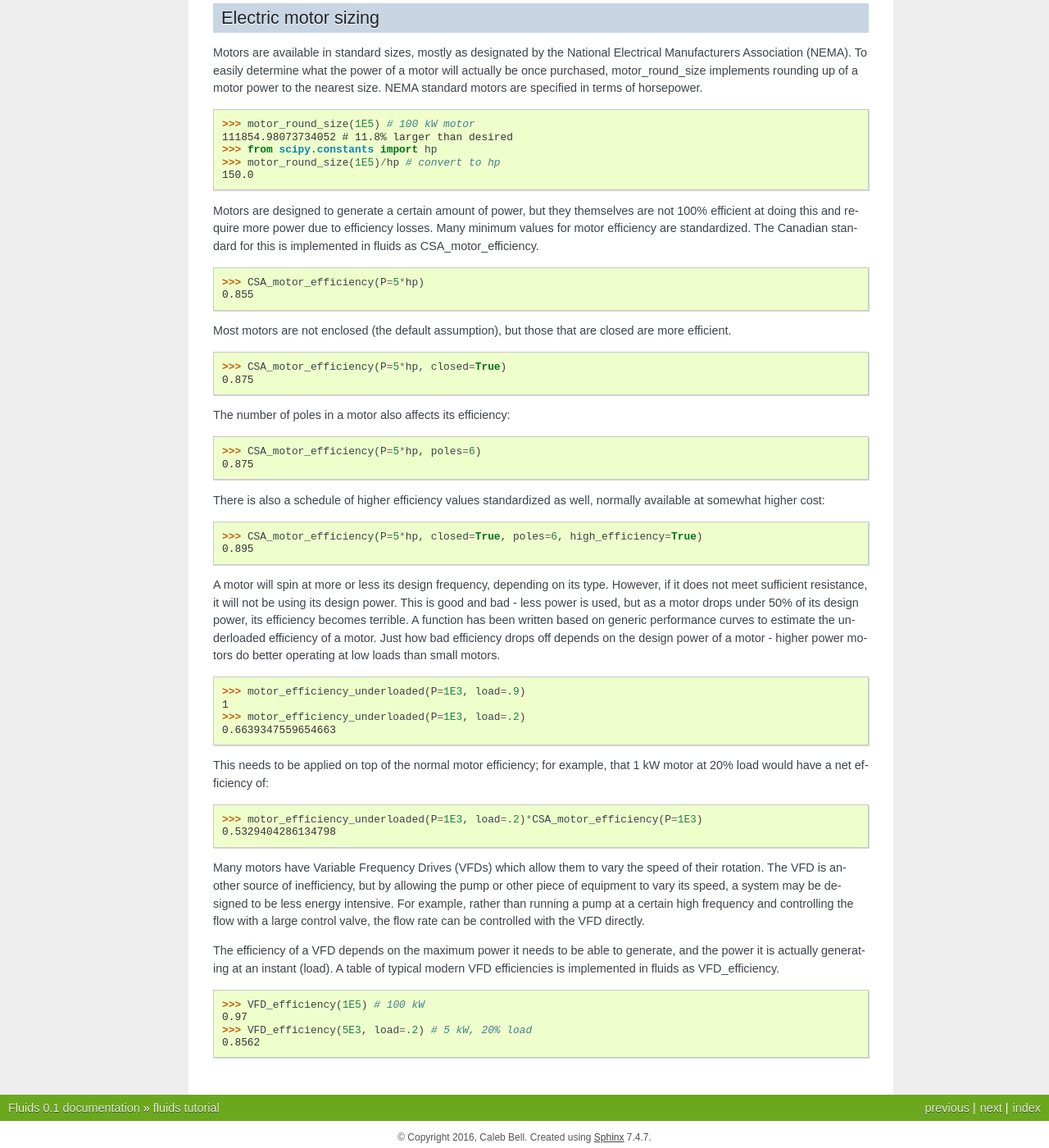
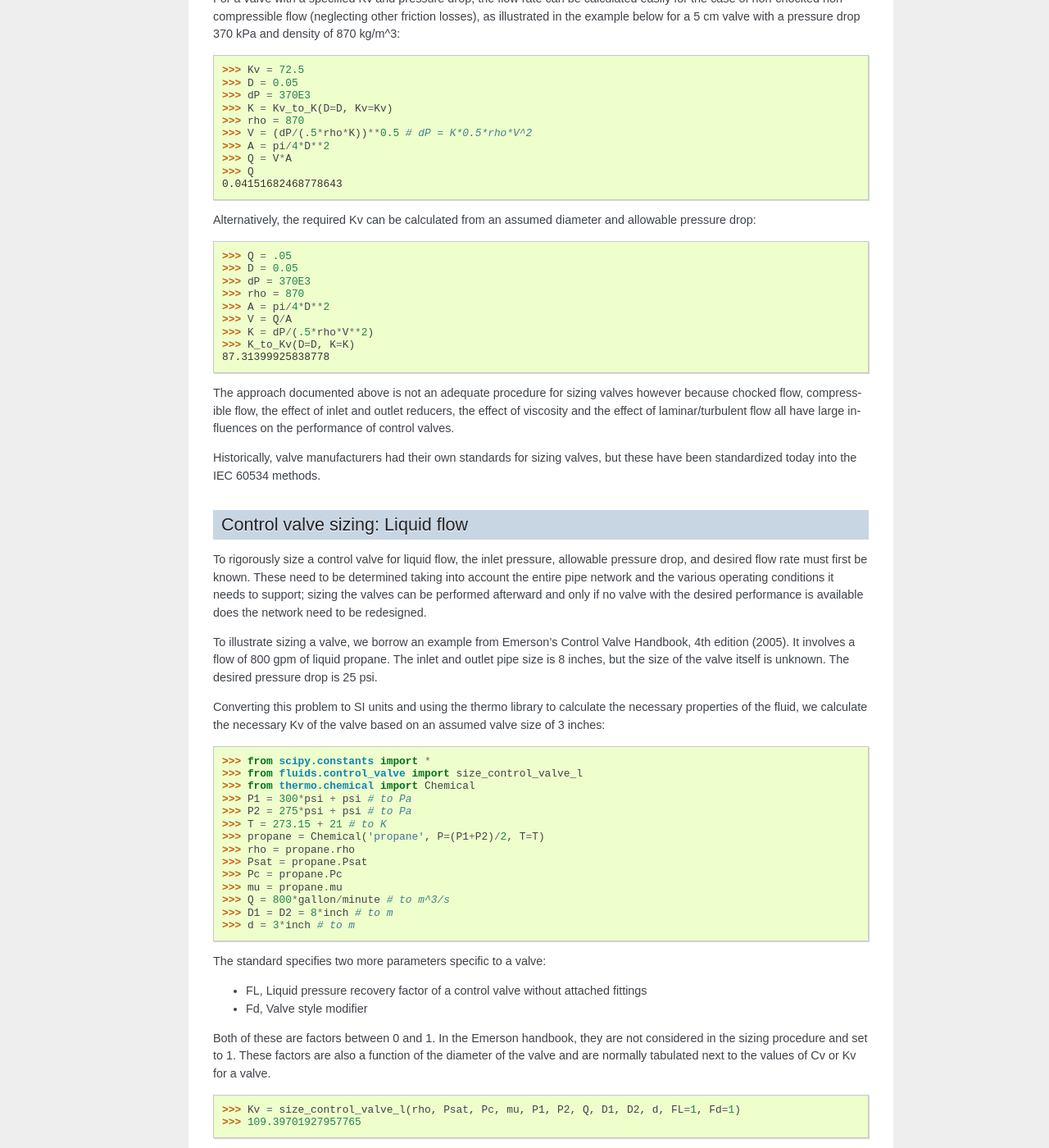
Before and after one commit to CalebBell/fluids, a Sphinx documentation site: the page built from docs/tutorial.rst, in a window 1280 px wide and 1400 px high, scrolled down 15754 px. Shown: the whole window at 82% size. Built offline with Sphinx 7.4.7, drawn with Linux system fonts in a browser that asks for light colours; pages that are not in the unit, such as notebooks, are missing from menus; some of the changed text lies outside the part shown.

Commit message:
Add size_control_valve_l to the tutorial

```diff
--- a/docs/tutorial.rst
+++ b/docs/tutorial.rst
@@ -860,8 +860,8 @@ V=3 m/s, Di=0.05, roughness 0.01 mm):
 >>> dP_from_K(K, rho=1000, V=3)
 37920.51140146369
 
-Valve sizing
-------------
+Control valve sizing: Introduction
+----------------------------------
 The now internationally-standardized methods (IEC 60534) for sizing liquid and
 gas valves have been implemented. Conversion factors among the different types
 of valve coefficients are implemented as well.
@@ -896,6 +896,113 @@ standard loss coefficient as follows.
 >>> Cv_to_K(Cv=3, D=0.016)
 15.57211586581753
 
+For a valve with a specified Kv and pressure drop, the flow rate can be calculated
+easily for the case of non-chocked non-compressible flow (neglecting other friction
+losses), as illustrated in the example below for a 5 cm valve with a pressure drop
+370 kPa and density of 870 kg/m^3:
+
+>>> Kv = 72.5
+>>> D = 0.05
+>>> dP = 370E3
+>>> K = Kv_to_K(D=D, Kv=Kv)
+>>> rho = 870
+>>> V = (dP/(.5*rho*K))**0.5 # dP = K*0.5*rho*V^2
+>>> A = pi/4*D**2
+>>> Q = V*A
+>>> Q
+0.04151682468778643
+
+Alternatively, the required Kv can be calculated from an assumed diameter and allowable
+pressure drop:
+
+>>> Q = .05
+>>> D = 0.05
+>>> dP = 370E3
+>>> rho = 870
+>>> A = pi/4*D**2
+>>> V = Q/A
+>>> K = dP/(.5*rho*V**2)
+>>> K_to_Kv(D=D, K=K)
+87.31399925838778
+
+The approach documented above is not an adequate procedure for sizing valves
+however because chocked flow, compressible flow, the effect of inlet and outlet
+reducers, the effect of viscosity and the effect of laminar/turbulent flow all
+have large influences on the performance of control valves.
+
+Historically, valve manufacturers had their own standards for sizing valves,
+but these have been standardized today into the IEC 60534 methods.
+
+Control valve sizing: Liquid flow
+---------------------------------
+To rigorously size a control valve for liquid flow, the inlet pressure,
+allowable pressure drop, and desired flow rate must first be known.
+These need to be determined taking into account the entire pipe network
+and the various operating conditions it needs to support; sizing the valves
+can be performed afterward and only if no valve with the desired performance
+is available does the network need to be redesigned.
+
+To illustrate sizing a valve, we borrow an example from Emerson's
+Control Valve Handbook, 4th edition (2005). It involves a flow of 800 gpm of
+liquid propane. The inlet and outlet pipe size is 8 inches, but the size of the
+valve itself is unknown. The desired pressure drop is 25 psi.
+
+Converting this problem to SI units and using the thermo library to calculate
+the necessary properties of the fluid, we calculate the necessary Kv of the
+valve based on an assumed valve size of 3 inches:
+
+>>> from scipy.constants import *
+>>> from fluids.control_valve import size_control_valve_l
+>>> from thermo.chemical import Chemical
+>>> P1 = 300*psi + psi # to Pa
+>>> P2 = 275*psi + psi # to Pa
+>>> T = 273.15 + 21 # to K
+>>> propane = Chemical('propane', P=(P1+P2)/2, T=T)
+>>> rho = propane.rho
+>>> Psat = propane.Psat
+>>> Pc = propane.Pc
+>>> mu = propane.mu
+>>> Q = 800*gallon/minute # to m^3/s
+>>> D1 = D2 = 8*inch # to m
+>>> d = 3*inch # to m
+
+The standard specifies two more parameters specific to a valve:
+
+* FL, Liquid pressure recovery factor of a control valve without attached fittings
+* Fd, Valve style modifier
+
+Both of these are factors between 0 and 1. In the Emerson handbook, they are
+not considered in the sizing procedure and set to 1. These factors are also
+a function of the diameter of the valve and are normally tabulated next to the
+values of Cv or Kv for a valve.
+
+>>> Kv = size_control_valve_l(rho, Psat, Pc, mu, P1, P2, Q, D1, D2, d, FL=1, Fd=1)
+>>> 109.39701927957765
+
+The handbook states the Cv of the valve is 121; we convert Kv to Cv:
+
+>>> Kv_to_Cv(Kv=Kv)
+126.47380957330982
+
+The example in the book calculated Cv = 125.7, but doesn't actually use the
+full calculation method. Either way, the valve will not carry the desired flow
+rate; we need to try a larger valve size. The 4 inch is tried next in the
+example, which has a known Cv of 203.
+
+>>> d = 4*inch # to m
+>>> Kv = size_control_valve_l(rho, Psat, Pc, mu, P1, P2, Q, D1, D2, d, FL=1, Fd=1)
+>>> Kv_to_Cv(Kv=Kv)
+116.17550388277834
+
+The calculated Cv is well under the valve's maximum Cv; we can select it.
+
+Two parameters to this model are only available for pure species. For liquid
+mixture, there are no defined procedures in the standard but it is reasonable
+to calculate vapor pressure as the bubble pressure, and the mixture's critical
+pressure through a mole-weighted average.
+
+For actual values of Cv, Fl, Fd, and available diameters, an excellent resource
+is the `Fisher Catalog 12 <http://www.documentation.emersonprocess.com/groups/public/documents/catalog/cat12_s1.pdf>`_.
 
 Electric motor sizing
 ---------------------
```
Also changed, not shown: 1 other file.
